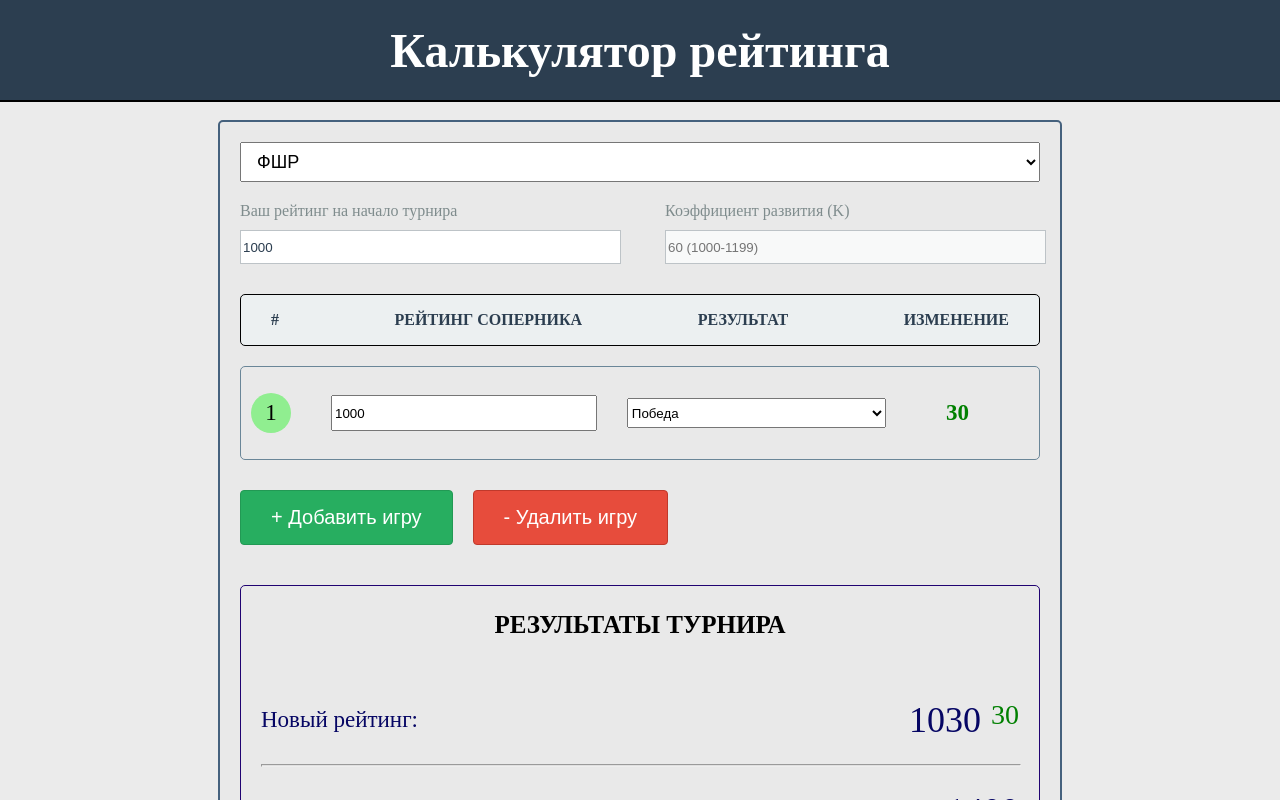
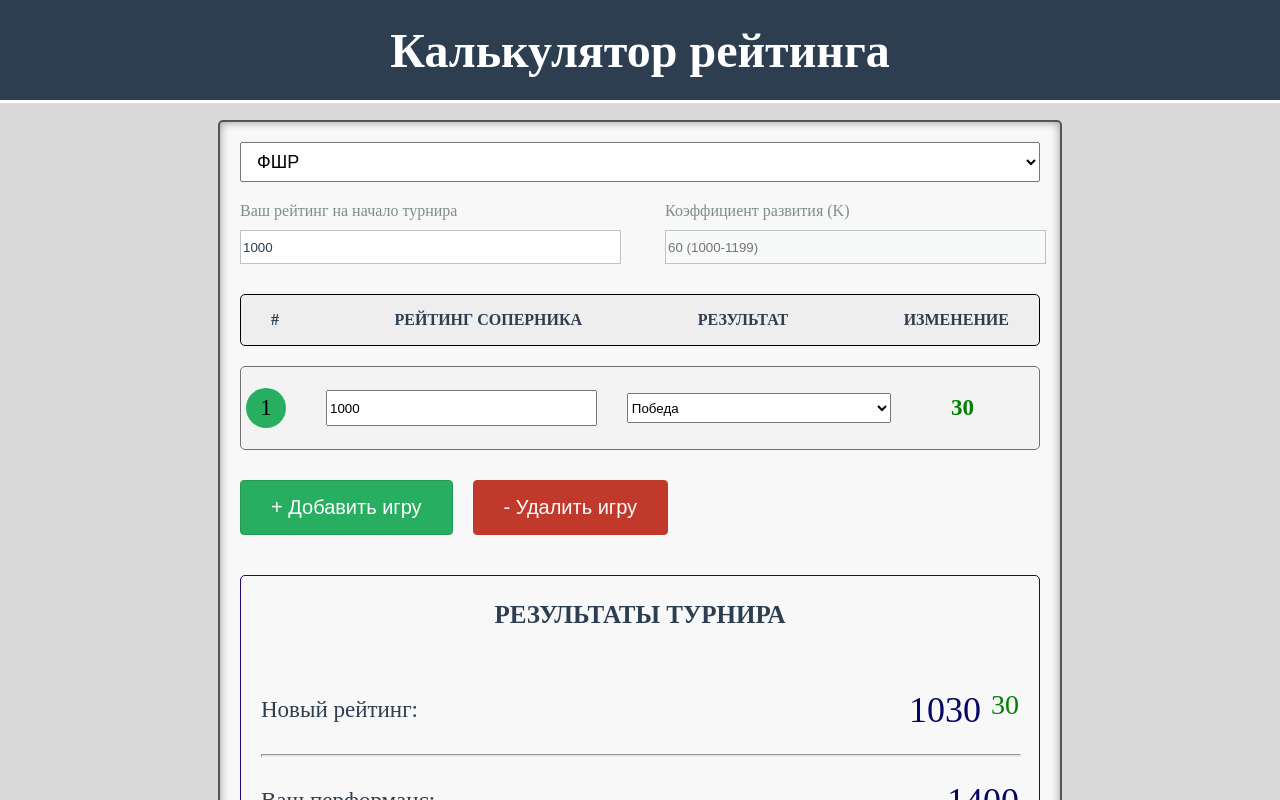
Before and after one commit to DmitryPetrakevich/chess-rating-calculator, a Vue app: page / in a window 1280 px wide. Both pictures are taken after a click on the button "+ Добавить игру". Shown: the top 800 px of the page. Built offline with nearby package versions, Linux system fonts and the light colour scheme.

Commit message:
поправил стили

```diff
--- a/src/App.vue
+++ b/src/App.vue
@@ -18,11 +18,11 @@ html, body {
   padding: 0;
   width: 100%;
   min-height: 100vh;
-  background-color: rgb(235, 235, 235);
+  background-color: #dadada;
 }
 
 .app {
   min-height: 100vh;
-  background-color: rgb(235, 235, 235);
+  background-color: #dadada;
 }
 </style>
--- a/src/components/GameItem.vue
+++ b/src/components/GameItem.vue
@@ -59,8 +59,9 @@ const colorChange = computed(() => {
     display: flex;
     flex-direction: row;
     align-items: center;
-    padding: 10px;
-    border: 1px solid #6a8698;
+    padding: 5px;
+    border: 1px solid #707070;
+    background-color: rgb(243, 243, 243);
     border-radius: 5px;
 }
 
@@ -79,15 +80,15 @@ const colorChange = computed(() => {
     flex-shrink: 0;
 
     &.win {
-        background-color: lightgreen;
+        background-color: #27AE60;
     }
 
     &.lose {
-        background-color: red;
+        background-color: #E74C3C;
     }
 
     &.draw {
-        background-color: yellow;
+        background-color: #FFD93D;
     }
 }
 
@@ -104,10 +105,10 @@ const colorChange = computed(() => {
     max-width: 100%;
     min-width: 100px;
     height: 30px;
+}
 
-    &-option {
-        font-size: 18px;
-    }
+.game__option {
+    font-size: 20px;
 }
 
 .game__change {
--- a/src/components/GameList.vue
+++ b/src/components/GameList.vue
@@ -53,7 +53,7 @@ let store = useChessStore();
     font-size: 16px;
     font-weight: 800;
     text-transform: uppercase;
-    background-color: #ECF0F1;
+    background-color: #EEEEEE;
     color: #2C3E50;
     border: 1px solid black;
     border-radius: 5px;
@@ -82,11 +82,21 @@ let store = useChessStore();
     &--add {
         background-color: #27AE60;
         border: 1px solid #229954;
+        transition: all 0.3s ease;
+
+        &:hover {
+            background-color: rgb(68, 191, 105);
+        }
     }
 
     &--del {
-        background-color: #E74C3C;
+        background-color: #C0392B;
         border: 1px solid #C0392B;
+        transition: all 0.3s ease;
+
+        &:hover {
+            background-color: rgb(216, 56, 56);
+        }
     }
 }
 </style>
--- a/src/components/PageHeader.vue
+++ b/src/components/PageHeader.vue
@@ -17,7 +17,7 @@
     display: flex;
     justify-content: center;
     align-items: center;
-    position: fixed;
+    position: absolute;
     top: 0;
     left: 0;
     width: 100%;
@@ -26,7 +26,6 @@
     background-color: #2C3E50;
     color: #FFFFFF;
     font-size: 24px;
-    border-bottom: 2px solid black;
-
+    border-bottom: 3px solid rgb(255, 255, 255);
 }
 </style>
--- a/src/components/RatingCalculator.vue
+++ b/src/components/RatingCalculator.vue
@@ -33,9 +33,10 @@ import ResultSummary from './ResultSummary.vue';
         height: auto;
         padding: 20px;
         margin: 0 auto;
-        border: 2px solid rgb(69, 97, 125);
+        border: 2px solid #555555;
         border-radius: 5px;
-        background-color: #e9e9e9;
+        background-color: #f8f8f8;
+        box-shadow: inset 0 0 10px rgba(0,0,0,0.4);
     }
 }
 </style>
--- a/src/components/ResultSummary.vue
+++ b/src/components/ResultSummary.vue
@@ -88,6 +88,7 @@ const totalChangeColor = computed(() => {
     justify-content: center;
     font-size: 25px;
     text-transform: uppercase;
+    color: #2C3E50;
   }
 
   &__main {
@@ -104,7 +105,7 @@ const totalChangeColor = computed(() => {
 
     &-text {
       font-size: 23px;
-      color: rgb(6, 6, 100);
+      color: #2C3E50;
     }
 
     &-number {
@@ -143,7 +144,7 @@ const totalChangeColor = computed(() => {
 
     &-text {
       font-size: 23px;
-      color: rgb(6, 6, 100);
+      color: #2C3E50;
     }
 
     &-number {
@@ -161,7 +162,7 @@ const totalChangeColor = computed(() => {
 
     &-text {
       font-size: 23px;
-      color: rgb(6, 6, 100);
+      color: #2C3E50;
     }
 
     &-number {
```
